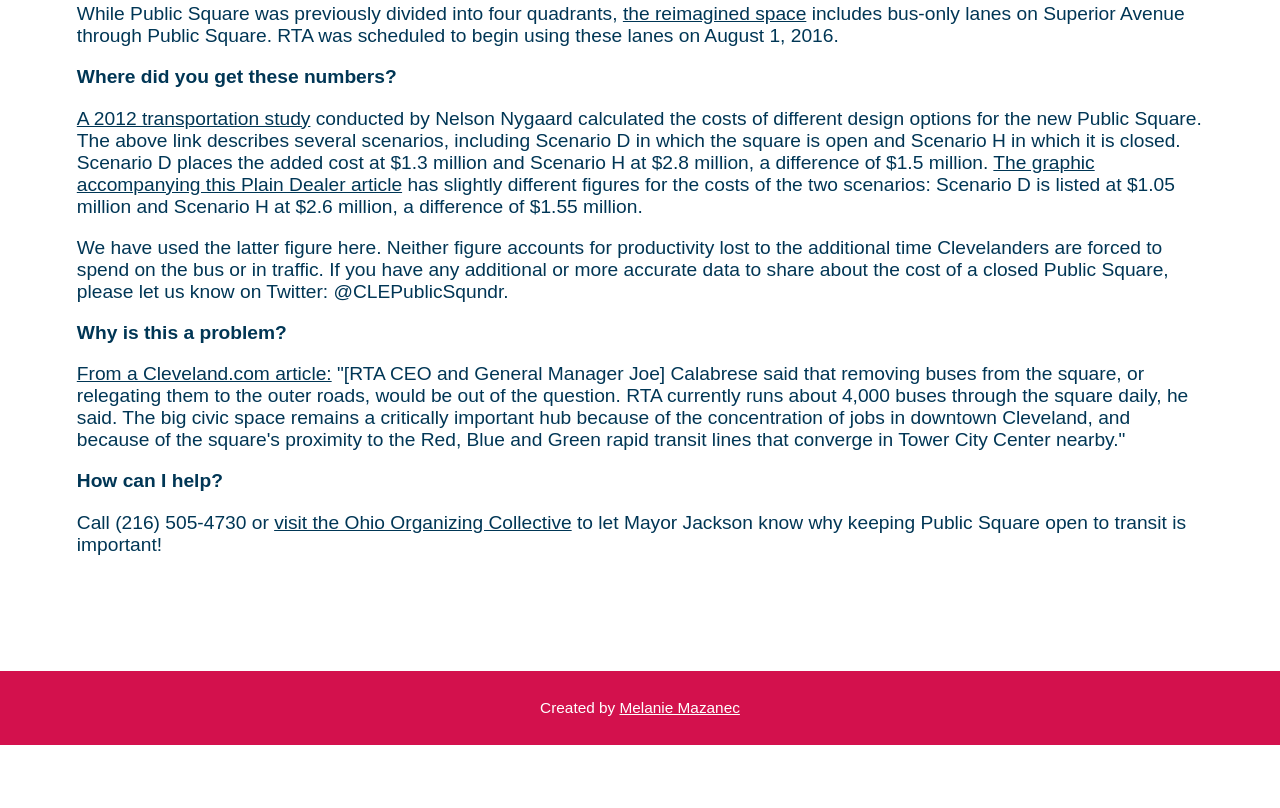
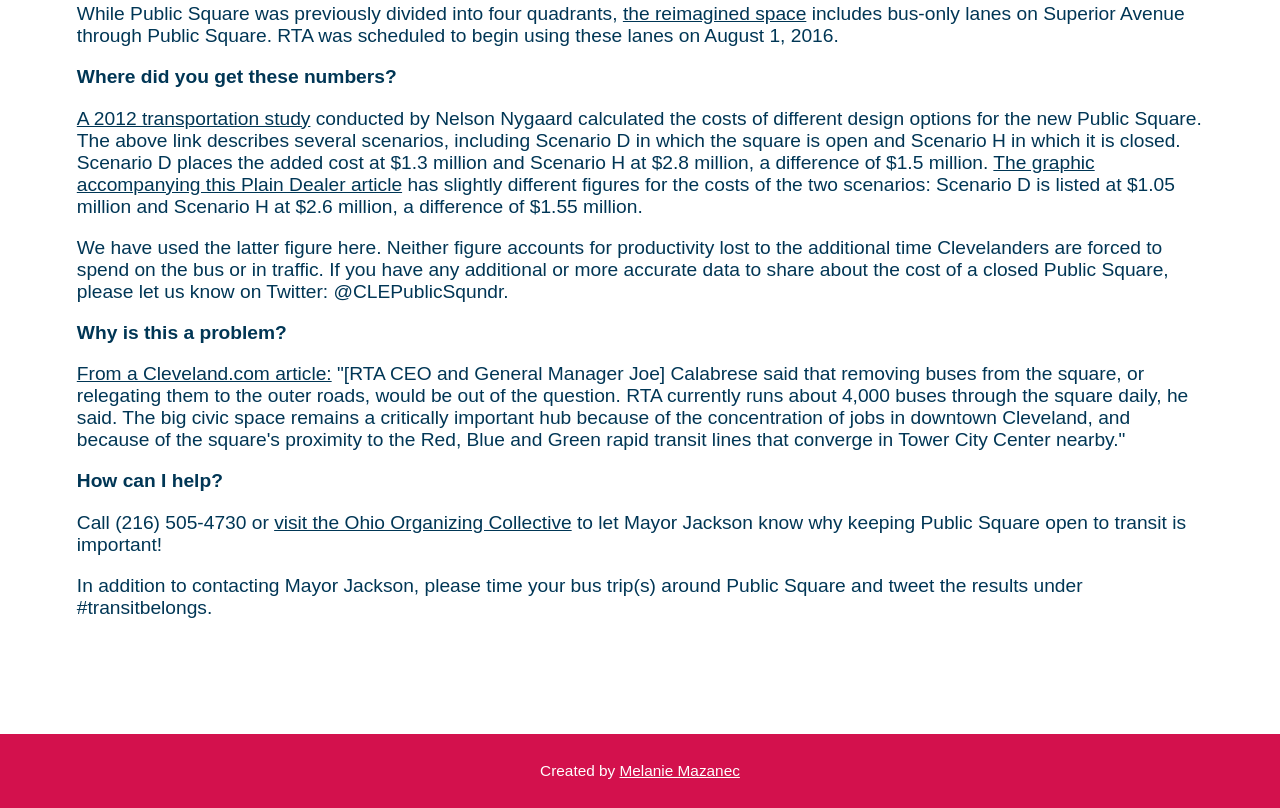
Before and after one commit to mmazanec22/closed-public-square-cost-calculator, a plain HTML site: page index.html in a window 1280 px wide. Shown: the part 2343-3151 px from the top of the page. Before the commit the page ends 3088 px from the top, so only its background shows below. Drawn offline with nearby package versions, Linux system fonts and the light colour scheme.

Commit message:
Add call to tweet time around public square

```diff
--- a/index.html
+++ b/index.html
@@ -104,6 +104,7 @@
     <li>
       <strong>How can I help?</strong>
       <p>Call (216) 505-4730 or <a target="_blank" href="http://action.ohorganizing.org/page/speakout/clefortransit-keepbusesonpublicsquare">visit the Ohio Organizing Collective</a> to let Mayor Jackson know why keeping Public Square open to transit is important!</p>
+      <p>In addition to contacting Mayor Jackson, please time your bus trip(s) around Public Square and tweet the results under #transitbelongs.</p>
     </li>
   </ul>
 
```
